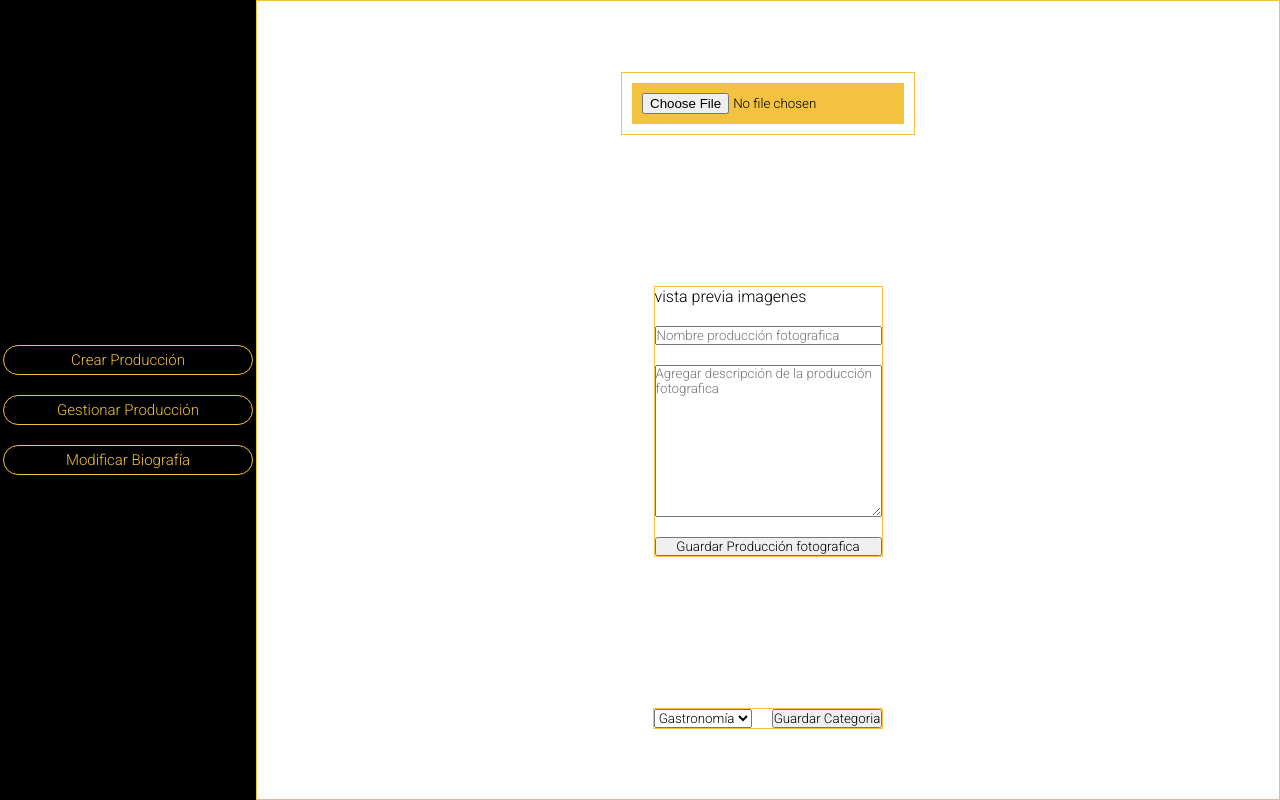
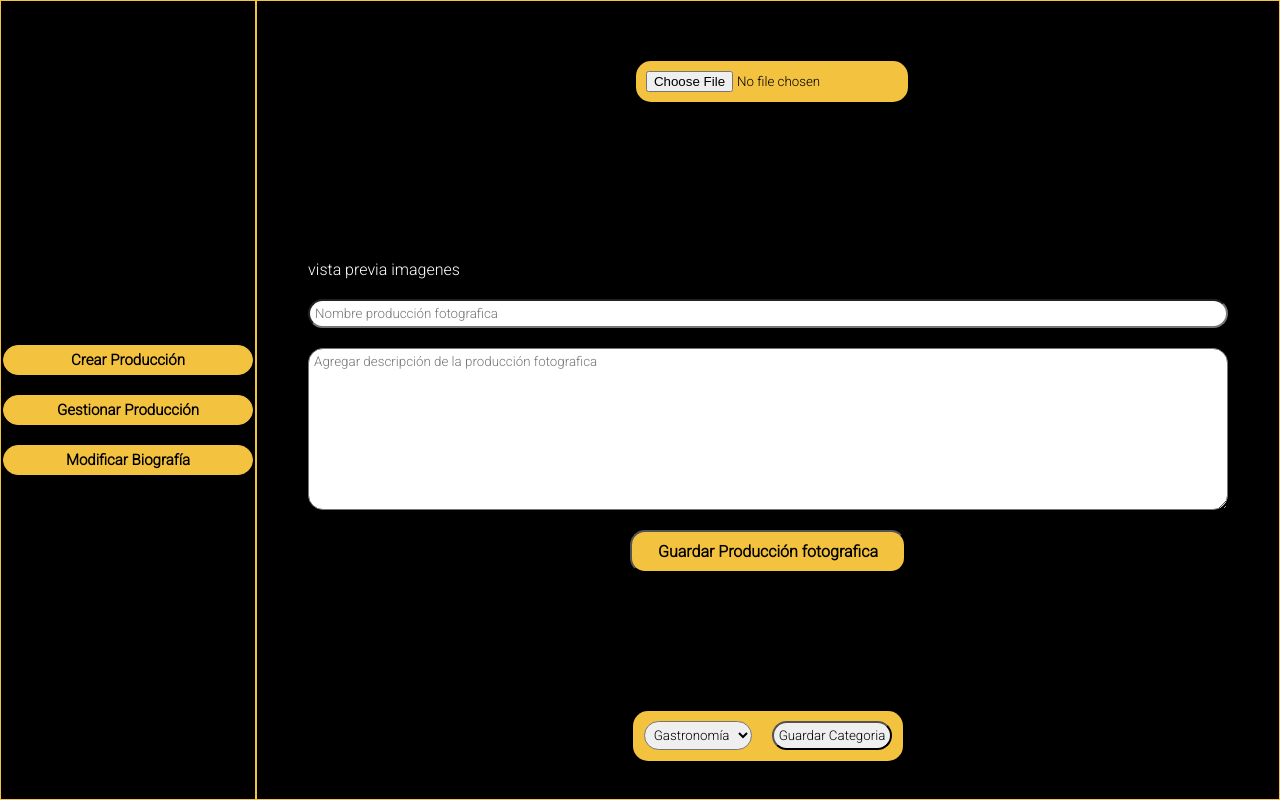
Before and after one commit to laurafernandezv/proyectoportafolio, a React (Vite) app: page /upload in a window 1280 px wide. Built offline with nearby package versions, Linux system fonts and the light colour scheme.

Commit message:
Se comienza a dar estilo a vistas de administrador

```diff
--- a/src/components/recursos/Cargarimg.jsx
+++ b/src/components/recursos/Cargarimg.jsx
@@ -7,25 +7,25 @@ const Cargarimg = () => {
          <Nav />
          <section className="panel">
             <section className="panel-carga">
-               <input type="file" className="cargar" accept="image/*" />
+               <input className="input" type="file"  accept="image/*" />
             </section>
             <section className="vista-previa">
                <div>
                   vista previa imagenes
                </div>
-               <input type="text" placeholder="Nombre producción fotografica" />
-               <textarea
+               <input className="input" type="text" placeholder="Nombre producción fotografica" />
+               <textarea className="input"
                   cols="30"
                   rows="10"
                   placeholder="Agregar descripción de la producción fotografica"></textarea>
-               <button>Guardar Producción fotografica</button>
+               <button className="guardar">Guardar Producción fotografica</button>
             </section>
             <section className="panel-categoria">
-               <select name="" id="">
+               <select  className="input" name="" id="">
                   <option value="gastronomia">Gastronomía</option>
                   <option value="arquitectura">Arquitectura</option>
                </select>
-               <input type="button" value="Guardar Categoria" />
+               <input className="input" type="button" value="Guardar Categoria" />
             </section>
          </section>
       </section>
--- a/src/components/recursos/Gestionprod.jsx
+++ b/src/components/recursos/Gestionprod.jsx
@@ -7,9 +7,9 @@ const Gestionprod = () => {
          <Nav />
          <section className="panel">
             <section className="panel-conf">
-               <button>Modificar Album</button>
-               <button>Borrar Album</button>
-               <button>Ocultar Album</button>
+               <button className="input">Modificar Album</button>
+               <button className="input">Borrar Album</button>
+               <button className="input">Ocultar Album</button>
             </section>
             <section className="panel-vpalbum">
                <h1>Vista previa de los albumnes</h1>
--- a/src/components/recursos/Modificarbio.jsx
+++ b/src/components/recursos/Modificarbio.jsx
@@ -7,15 +7,15 @@ const Modificarbio = () => {
          <section className="panel">
             <div className="vista-previa">
                <h1>Aqui va la imagen</h1>
-               <input type="file" className="cargar" accept="image/*" />
-               <button>Modificar Imagenes</button>
+               <input className="input" type="file"  accept="image/*" />
+               <button className="guardar">Modificar Imagenes</button>
             </div>
             <div className="vista-previa">
                <h1>Aqui va la descripción actual</h1>
-               <textarea name="" id="" cols="30" rows="10">
+               <textarea className="input"name="" id="" cols="30" rows="10">
                   Ingrese el nuevo texto de biografía
                </textarea>
-               <button>Modificar Biografia</button>
+               <button className="guardar">Modificar Biografia</button>
             </div>
          </section>
       </section>
--- a/src/index.css
+++ b/src/index.css
@@ -10,6 +10,7 @@
 /*Inicia nav*/
 
 .h-admi {
+    border: solid 1px #f3c23f;
     background: black;
     width: 20%;
     height: 100vh;
@@ -26,11 +27,13 @@
 
 
 
+
 }
 
 .sublista {
     margin-top: 20px;
     border: solid 1px #f3c23f;
+    background-color: #f3c23f;
     border-radius: 15px;
     width: 250px;
     height: 30px;
@@ -40,14 +43,18 @@
 
 }
 .sublista:hover {
-    background-color: white;
+    background-color: #ffe057;
+
 }
 
  .link {
 
     text-decoration: none;
-    color: #f3c23f;
+    color: black;
     font-size: 15px;
+    font-weight: bolder;
+
+
 
 }
 
@@ -63,10 +70,11 @@
 
 .panel-container {
     display: flex;
+    background-color: black;
 }
 
 .panel {
-    background-color: white;
+
     width: 80%;
     border: solid 1px #f3c23f;
     display: flex;
@@ -77,9 +85,13 @@
 }
 
 .panel-carga {
-    border: solid 1px #f3c23f;
+
+    border: solid 1px black;
     height: fit-content;
-    width: fit-content;
+    width: 30%;
+    padding: 1%;
+
+
 
 
 }
@@ -89,45 +101,73 @@
     margin-top: 10px;
 
 
+
+
 }
 
 .panel-carga input[type="file"] {
     background-color: #f3c23f;
+    border-radius: 15px;
     padding: 10px;
     margin: 10px;
+
 }
 
+
 .vista-previa {
-    border: solid 1px #f3c23f;
+
+    background-color: black;
     height: fit-content;
-    width: fit-content;
+    width: 100%;
     display: flex;
     flex-direction: column;
     gap: 20px;
+    color: white;
+    padding: 5%;
 
 }
 
 .panel-categoria {
-    border: solid 1px #f3c23f;
+
+    background-color: #f3c23f;
+    border-radius: 15px;
     height: fit-content;
     width: fit-content;
     display: flex;
+    align-content: center;
+    align-items: center;
     gap: 20px;
+    padding: 1%;
+
 }
-/*Inicia Gestionprod*/
+.guardar{
+    background-color:#f3c23f;
+    width: 30%;
+    margin-left: 35%;
+    padding: 10px;
+    font-size: medium;
+    font-weight: bolder;
+    border-radius: 15px;
+}
+.input{
+    border-radius: 15px;
+    padding: 5px;
+
+}
+/* Finaliza upload */
+/*Inicia Gestionprod */
 
 .panel-conf {
     height: fit-content;
     width: fit-content;
-    border: solid 1px black ;
+    border: solid 1px #f3c23f ;
+    background-color: #f3c23f;
+    border-radius: 15px;
     padding: 10px;
+
+}
+.panel-vpalbum{
+color: #f3c23f;
 }
 
-.panel-conf button {
-    margin: 0 10px;
-
-}
 /*termina Gestionprod*/
-
-
-/*Inicia Gestionprod*/
```
